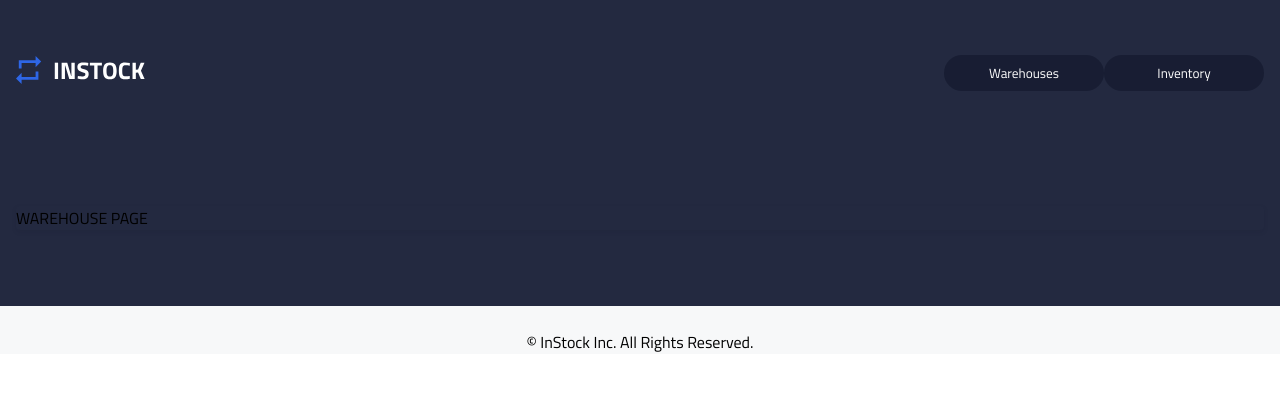
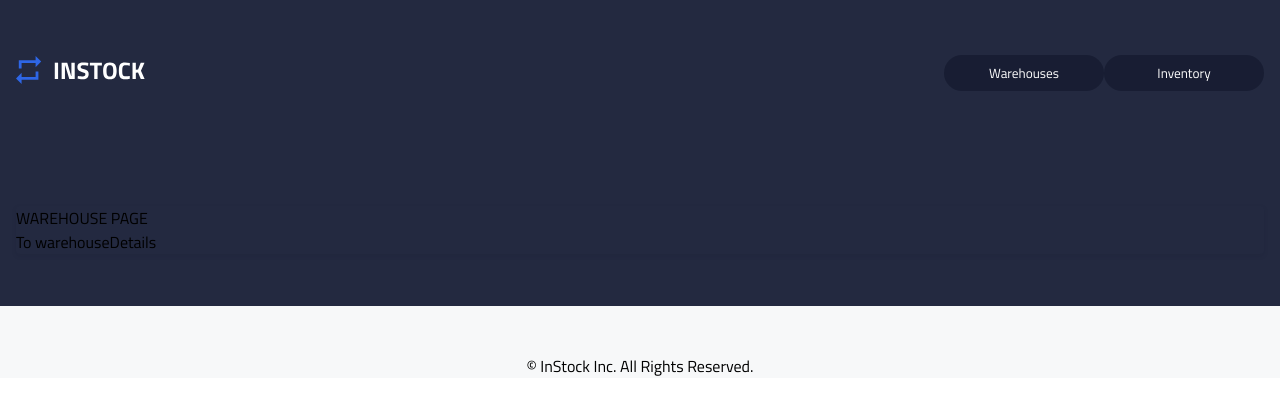
Before and after one commit to MatthewPellettieri/instock, a React (Create React App) app: page / in a window 1280 px wide. Shown: the top 414 px of the page. Built offline with nearby package versions, Linux system fonts and the light colour scheme.

Commit message:
added temp link to warehouseDetails

```diff
--- a/src/pages/WarehousePage/WarehousePage.js
+++ b/src/pages/WarehousePage/WarehousePage.js
@@ -1,10 +1,14 @@
 // import WarehouseDetails from "../../components/WarehouseDetails/WarehouseDetails";
+import { Link } from "react-router-dom";
 
 function WarehousePage() {
 	return (
 		<div className="warehouse">
 			<p>WAREHOUSE PAGE</p>
 			{/* <WarehouseDetails /> */}
+			<Link to="/warehouseDetails">
+				<p> To warehouseDetails</p>
+			</Link>
 		</div>
 	);
 }
```
